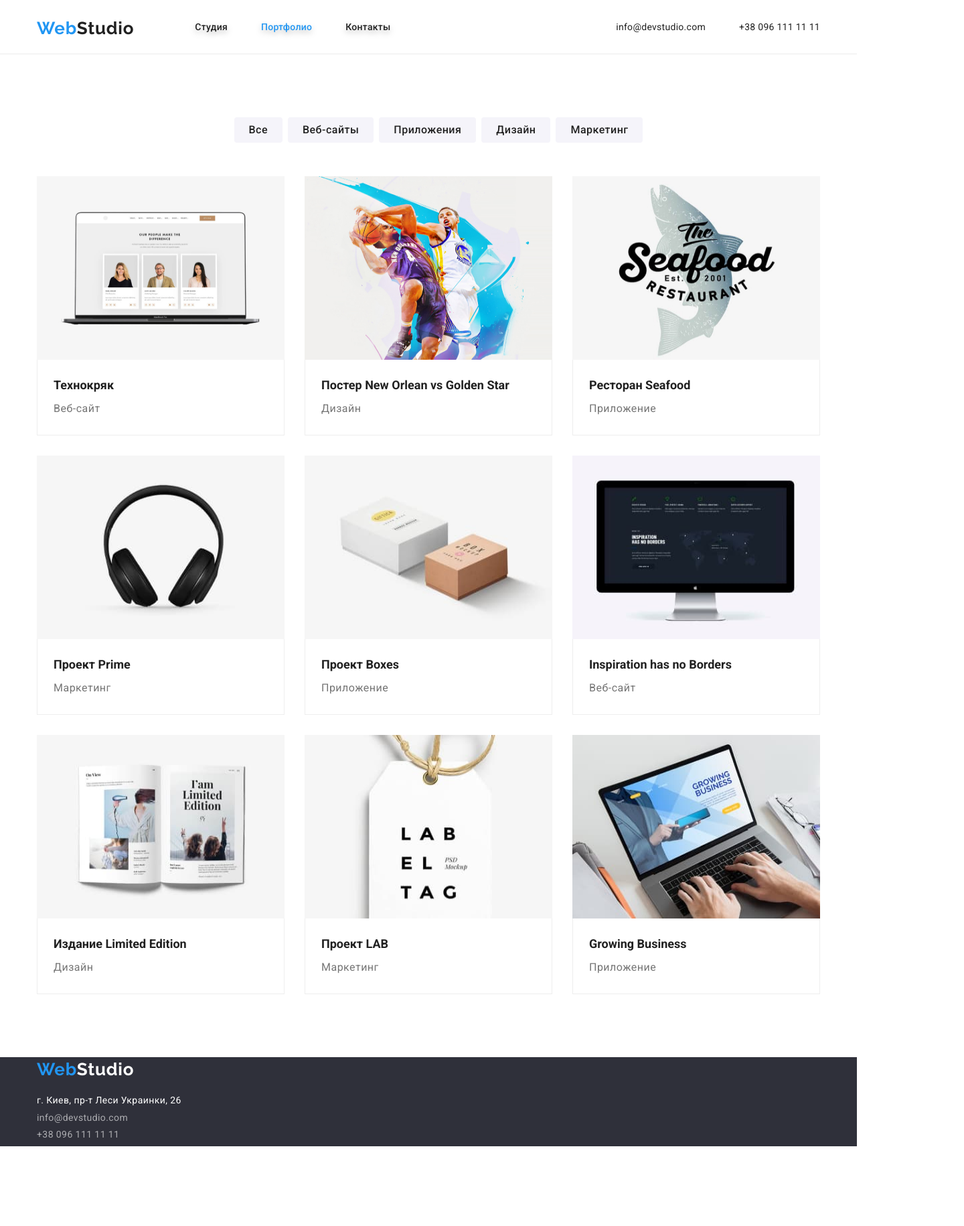
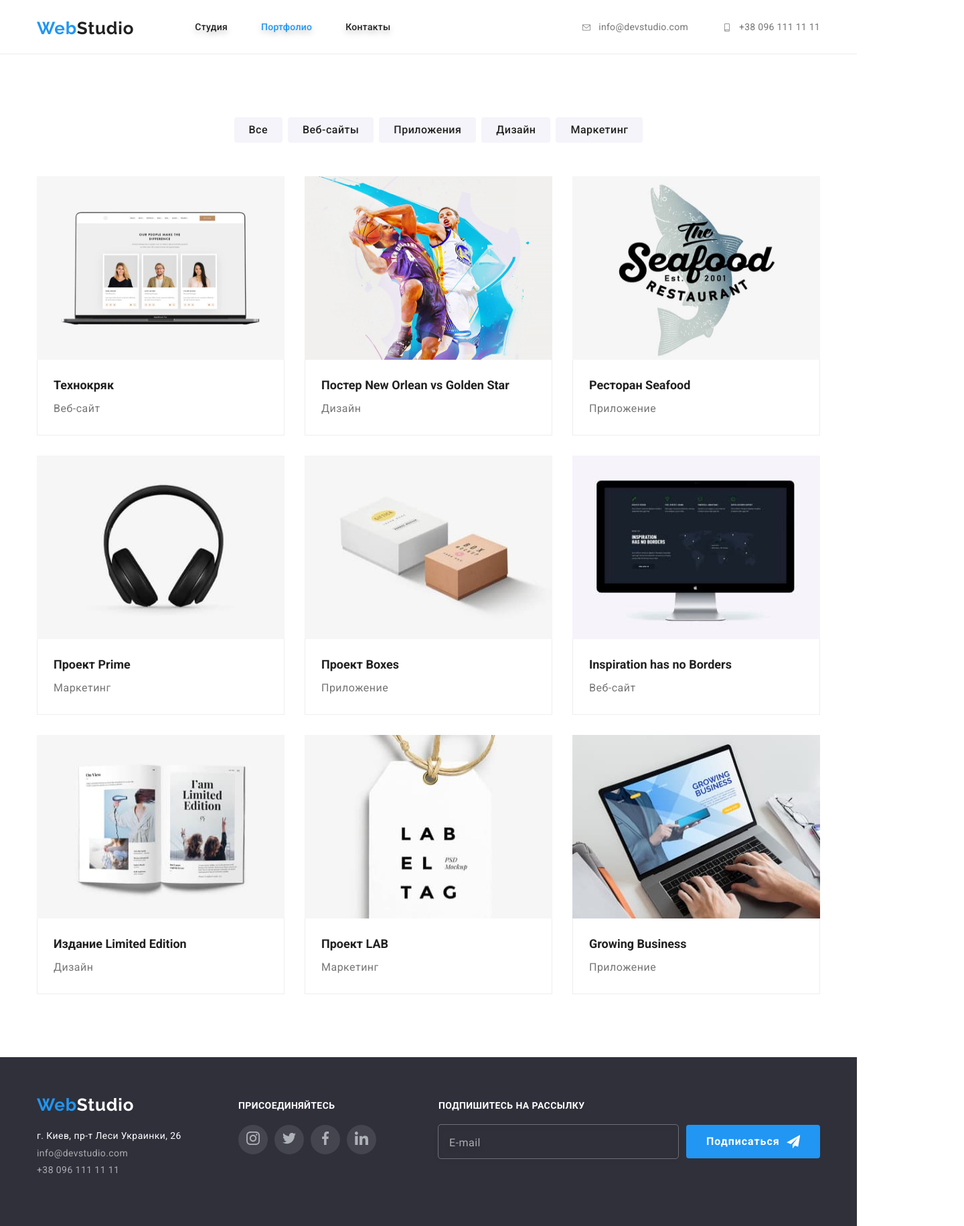
Before and after one commit to Okonskyi/goit-markup-hw-04, a plain HTML site: page portfolio.html in a window 1280 px wide. Shown: the whole page at 67% size, 1440 px wide, since content can reach past the window. Before the commit the page ends 1771 px from the top, so only its background shows below. Drawn offline with nearby package versions, Linux system fonts and the light colour scheme.

Commit message:
Доделал футер и хэдер

```diff
--- a/css/styles.css
+++ b/css/styles.css
@@ -131,28 +131,28 @@ img {
   line-height: 1.17;
   letter-spacing: 0.02em;
 }
-.color-top-mail {
+.auth-nav-item-contact{
   color: var(--brand-text-color2);
+  padding-top: 32px;
+  font-family: "Roboto", sans-serif;
+  font-style: normal;
+  font-weight: 400;
+  font-size: 14px;
+  line-height: 1.17;
+  letter-spacing: 0.02em;
+  padding-top: 32px;
+  padding-bottom: 32px;
 }
-.color-top-mail::before{
-  content: "";
-  width: 16px;
-  height: 12px;
+.auth-nav-item-contact:hover,
+.auth-nav-item-contact:focus{
+  color: var(--brand-color);
+}
+.contacts-items-link{
+  fill: currentColor;
   margin-right: 10px;
-  background-image: url(/images/svg/vse-svg-webstudio-nofill.svg#icon-Vector-mail);
-  background-size: contain;
+  vertical-align: middle;
 }
-.color-top-phone {
-  color: var(--brand-text-color2);
-}
-.color-top-phone::before{
-  content: "";
-  width: 16px;
-  height: 10px;
-  margin-right: 10px;
-  background-image: url(/images/svg/vse-svg-webstudio-nofill.svg#icon-Vector-call);
-  background-size: contain;
-}
+
 .active {
   color: var(--brand-color);
 }
@@ -165,8 +165,6 @@ img {
   content: "";
   height: 120px;
   border-radius: 4px;
-  /* background-image: url(../images/png/Benefits/antenna\ 1.png); */
-  /* background-size: contain; */
   background: #f5f4fa;
   background-repeat: no-repeat;
   background-position: center;
@@ -522,17 +520,6 @@ img {
 .icon-astronaut::before {
   background-image: url(/images/png/Benefits/astronaut\ 1.png);
 }
-/* .benefits-block:nth-child(1)::before {
-  background-image: url(/images/png/Benefits/antenna\ 1.png);
-}
-.benefits-block:nth-child(2)::before {
-  background-image: url(/images/png/Benefits/diagram\ 1.png);
-}
-.benefits-block:nth-child(3)::before {
-  background-image: url(/images/png/Benefits/clock\ 1.png);
-}
-.benefits-block:nth-child(4)::before {
-  background-image: url(/images/png/Benefits/astronaut\ 1.png); */
 
 /* -------- Блок-Фотографии (Герой) --------- */
 
@@ -553,6 +540,7 @@ img {
 }
 
 /* -------- Блок-наша-команда (Герой) --------- */
+
 .team__conteiner{
   margin: 0 auto;
   padding:0;
@@ -574,7 +562,7 @@ img {
 }
 .teams-list {
   display: flex;
-  margin: 50px 0;
+  margin: 0;
 }
 .teams-block {
   width: 270px;
--- a/portfolio.html
+++ b/portfolio.html
@@ -40,16 +40,20 @@
                 </ul>
             </nav>
             <ul class="auth-nav">
-                <li class="auth-nav-item ">
-                    <a class="color-top" href="mailto:info@devstudio.com">
-                        <!--<span class="nav-info-top">-->info@devstudio.com
-                        <!--</span>-->
+                <li class="auth-nav-item">
+                    <a href="mailto:info@devstudio.com" class="auth-nav-item-contact">
+                        <svg class="contacts-items-link" width="16" height="12">
+                            <use href="./images/svg/vse-svg-webstudio-nofill.svg#icon-konvert">
+                            </use>
+                        </svg>info@devstudio.com
                     </a>
                 </li>
                 <li class="auth-nav-item">
-                    <a class="color-top" href="tel:+380961111111">
-                        <!--<span class="nav-info-top">-->+38 096 111 11 11
-                        <!--</span>-->
+                    <a href="tel:+380961111111" class="auth-nav-item-contact">
+                        <svg class="contacts-items-link" width="16" height="12">
+                            <use href="./images/svg/vse-svg-webstudio-nofill.svg#icon-phone">
+                            </use>
+                        </svg>+38 096 111 11 11
                     </a>
                 </li>
             </ul>
@@ -160,11 +164,17 @@
    <!-------- Подвал сайта (Футтер) -------->
    <footer class="footer">
     <div class="conteiner">
-            <a class="logo" href="./index.html"><span class="logo-web">Web</span><span class="logo-studio-footer">Studio</span></a>
+        <div class="footer__conteiner">
+            <div class="footer-communicate-main-1">
+                <div>
+                    <a class="logo" href="./index.html">
+                        <span class="logo-web">Web</span><span class="logo-studio-footer">Studio</span>
+                    </a>
                     <address>
                         <ul class="footer-nav">
                             <li class="nav__item footer-nav-link">
-                        <a class="color-footer-100" href="https://goo.gl/maps/j9MTgF3zTzyEW6Uz7" target=_blank rel=noopener>г. Киев, пр-т Леси Украинки, 26</a>
+                                <a class="color-footer-100" href="https://goo.gl/maps/j9MTgF3zTzyEW6Uz7" target=_blank
+                                    rel=noopener>г. Киев, пр-т Леси Украинки, 26</a>
                             </li>
                             <li class="nav__item footer-nav-link">
                                 <a class="color-footer-60" href="mailto:info@devstudio.com">info@devstudio.com</a>
@@ -175,6 +185,62 @@
                         </ul>
                     </address>
                 </div>
+            </div>
+            <div class="footer-communicate-main-2">
+                <span class="footer-title">Присоединяйтесь</span>
+                <ul class="footer-teams-social-icon-block">
+                    <li class="footer-teams-social-item">
+                        <a href="./index.html">
+                            <svg class="social-icon">
+                                <use href=./images/svg/vse-svg-webstudio-nofill.svg#icon-instagram-1></use>
+                            </svg>
+                        </a>
+                        </button>
+                    </li>
+                    <li class="footer-teams-social-item">
+                        <a href="./index.html">
+                            <svg class="social-icon">
+                                <use href=./images/svg/vse-svg-webstudio-nofill.svg#icon-twitter-2></use>
+                            </svg>
+                        </a>
+                    </li>
+                    <li class="footer-teams-social-item">
+                        <a href="./index.html">
+                            <svg class="social-icon">
+                                <use href=./images/svg/vse-svg-webstudio-nofill.svg#icon-facebook-3></use>
+                            </svg>
+                        </a>
+                    </li>
+                    <li class="footer-teams-social-item">
+                        <a href="./index.html">
+                            <svg class="social-icon">
+                                <use href=./images/svg/vse-svg-webstudio-nofill.svg#icon-linkedin-4></use>
+                            </svg>
+                        </a>
+                    </li>
+                </ul>
+            </div>
+            <div class="footer-communicate-main-3">
+                <span class="footer-title" >
+                    Подпишитесь на рассылку
+                </span>
+                <div class="email-form" >
+                    <span class="footer-email">E-mail</span>
+                </div>
+            </div>
+            <div class="footer-communicate-main-4">
+                <a class="subscribe-btn">
+                    <span class="subscribe-text"> Подписаться</span>
+                    <svg class="subscribe-icon">
+                        <use href=./images/svg/vse-svg-webstudio-nofill.svg#icon-icon-send></use>
+                    </svg>
+                </a>
+                    <!-- <button name="Подписаться" type="button" class="subscribe">Подписаться
+                    </button>  -->
+            </div>
+        </div>
+
+    </div>
 </footer>
 </body>
 </html>
```
Also changed, not shown: index.html (+10 -6 lines). Lines whose indentation alone changed are shown as unchanged.
